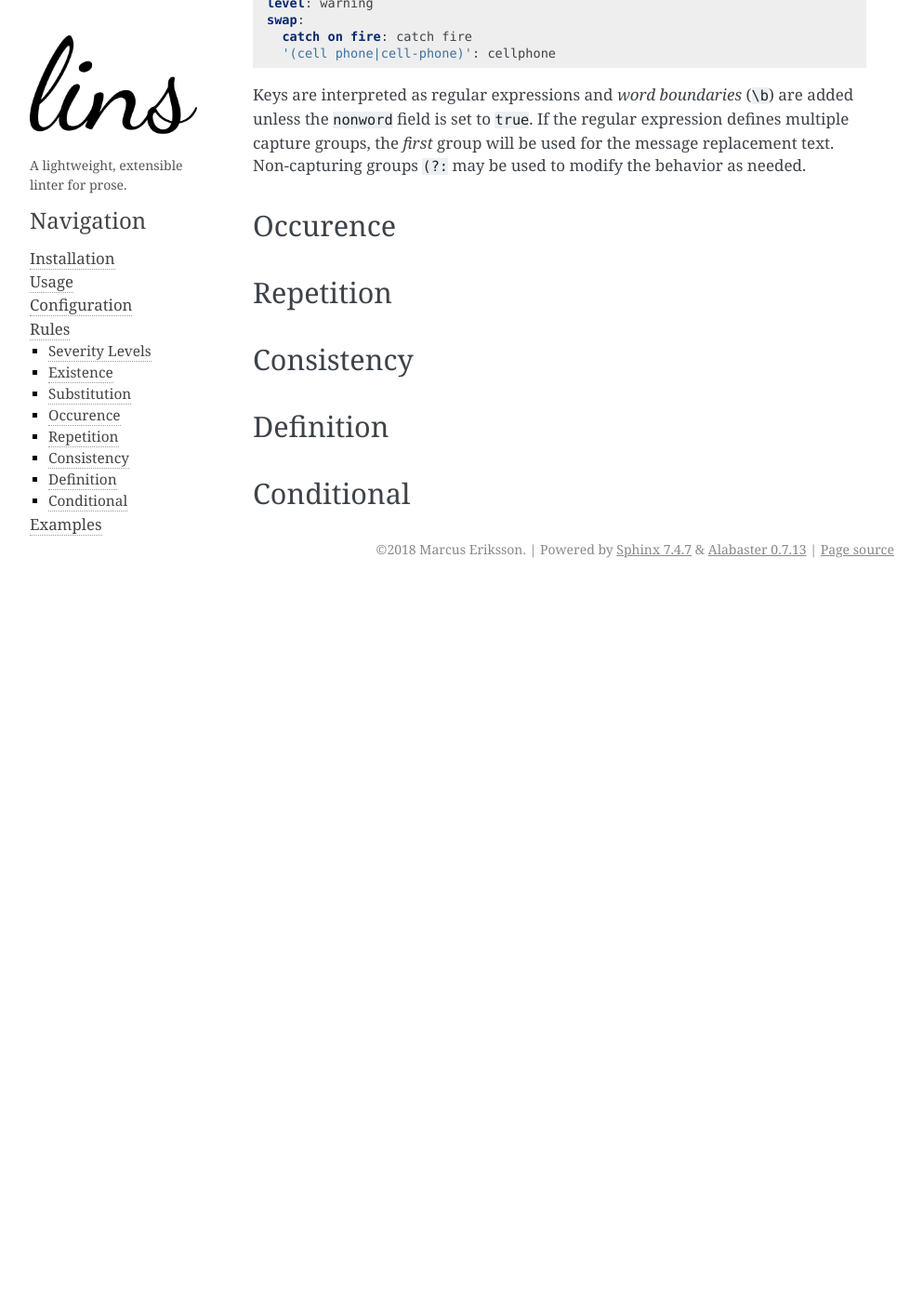
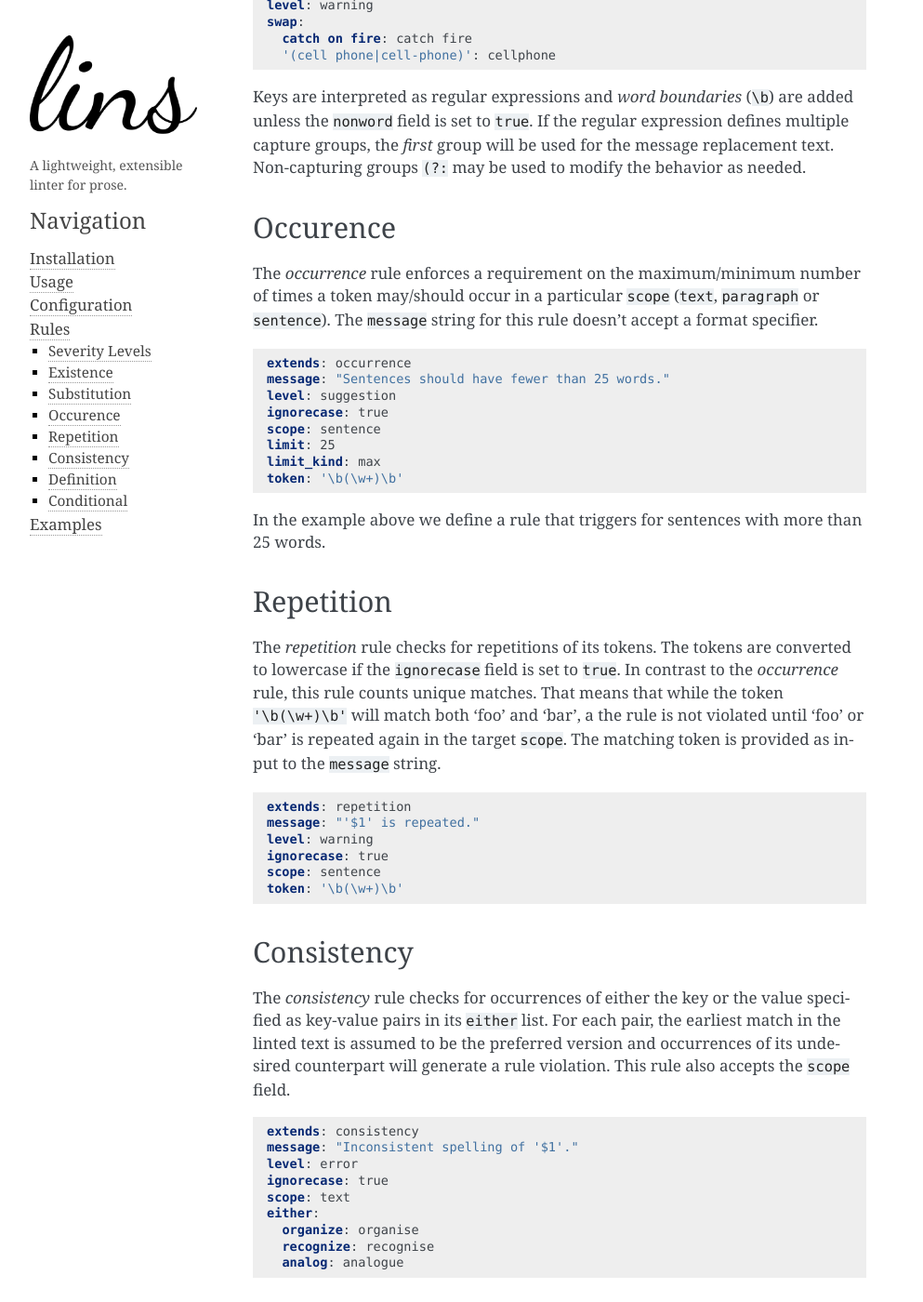
Before and after one commit to sthenic/lins, a Sphinx documentation site: the page built from doc/_source/rules.rst, in a window 1280 px wide and 1400 px high, scrolled down 1597 px. Shown: the whole window at 93% size, without its empty margins (148-1141 px from the left). Built offline with Sphinx 7.4.7, drawn with Linux system fonts in a browser that asks for light colours; before the commit the page ends 2227 px from its top, so only the background shows below that; some of the changed text lies outside the part shown.

Commit message:
[docs] Draft docs for remaining rule types.

```diff
--- a/doc/_source/rules.rst
+++ b/doc/_source/rules.rst
@@ -57,7 +57,7 @@ uncomparables.
 .. code-block:: YAML
 
     extends: existence
-    message: "'$#' is not comparable."
+    message: "'$1' is not comparable."
     ignorecase: true
     level: error
     raw:
@@ -83,13 +83,14 @@ Substitution
 
 The *substitution* rule checks for the presence of any of the keys defined in
 its key-value list ``swap`` and reports a violation if there's a match in the
-linted text. The ``message`` string will be supplied the *key* and *value* of
-the matching ``swap`` entry as replacement fields.
+linted text. The ``message`` string will be provided the *key* and *value* of
+the matching ``swap`` entry as format specifiers ``$1`` and ``$2``,
+respectively.
 
 .. code-block:: YAML
 
     extends: substitution
-    message: Prefer '$#' over '$#'.
+    message: "Prefer '$2' over '$1'."
     ignorecase: true
     level: warning
     swap:
@@ -109,22 +110,92 @@ behavior as needed.
 Occurence
 =========
 
+The *occurrence* rule enforces a requirement on the maximum/minimum number of
+times a token may/should occur in a particular ``scope`` (``text``,
+``paragraph`` or ``sentence``). The ``message`` string for this rule doesn't
+accept a format specifier.
+
+.. code-block:: YAML
+
+    extends: occurrence
+    message: "Sentences should have fewer than 25 words."
+    level: suggestion
+    ignorecase: true
+    scope: sentence
+    limit: 25
+    limit_kind: max
+    token: '\b(\w+)\b'
+
+In the example above we define a rule that triggers for sentences with more than
+25 words.
+
 .. _`rule_repetition`:
 
 Repetition
 ==========
+
+The *repetition* rule checks for repetitions of its tokens. The tokens are
+converted to lowercase if the ``ignorecase`` field is set to ``true``. In
+contrast to the *occurrence* rule, this rule counts unique matches. That means
+that while the token ``'\b(\w+)\b'`` will match both 'foo' and 'bar', a the rule
+is not violated until 'foo' or 'bar' is repeated again in the target ``scope``.
+The matching token is provided as input to the ``message`` string.
+
+.. code-block:: YAML
+
+    extends: repetition
+    message: "'$1' is repeated."
+    level: warning
+    ignorecase: true
+    scope: sentence
+    token: '\b(\w+)\b'
 
 .. _`rule_consistency`:
 
 Consistency
 ===========
 
+The *consistency* rule checks for occurrences of either the key or the value
+specified as key-value pairs in its ``either`` list. For each pair, the earliest
+match in the linted text is assumed to be the preferred version and occurrences
+of its undesired counterpart will generate a rule violation. This rule also
+accepts the ``scope`` field.
+
+.. code-block:: YAML
+
+    extends: consistency
+    message: "Inconsistent spelling of '$1'."
+    level: error
+    ignorecase: true
+    scope: text
+    either:
+      organize: organise
+      recognize: recognise
+      analog: analogue
+
 .. _`rule_definition`:
 
 Definition
 ==========
 
+The *definition* rule checks for definitions.
+
+
 .. _`rule_conditional`:
 
 Conditional
 ===========
+
+The *conditional* rule checks that ``first`` occurs before ``second`` in the
+given ``scope``. In the case of a violation, the match for ``second`` is
+provided as input to the ``message`` string.
+
+.. code-block:: YAML
+
+    extends: conditional
+    message: "'$1' found without finding 'foo'."
+    level: warning
+    ignorecase: true
+    scope: text
+    first: 'foo'
+    second: '(bar|baz)'
```
